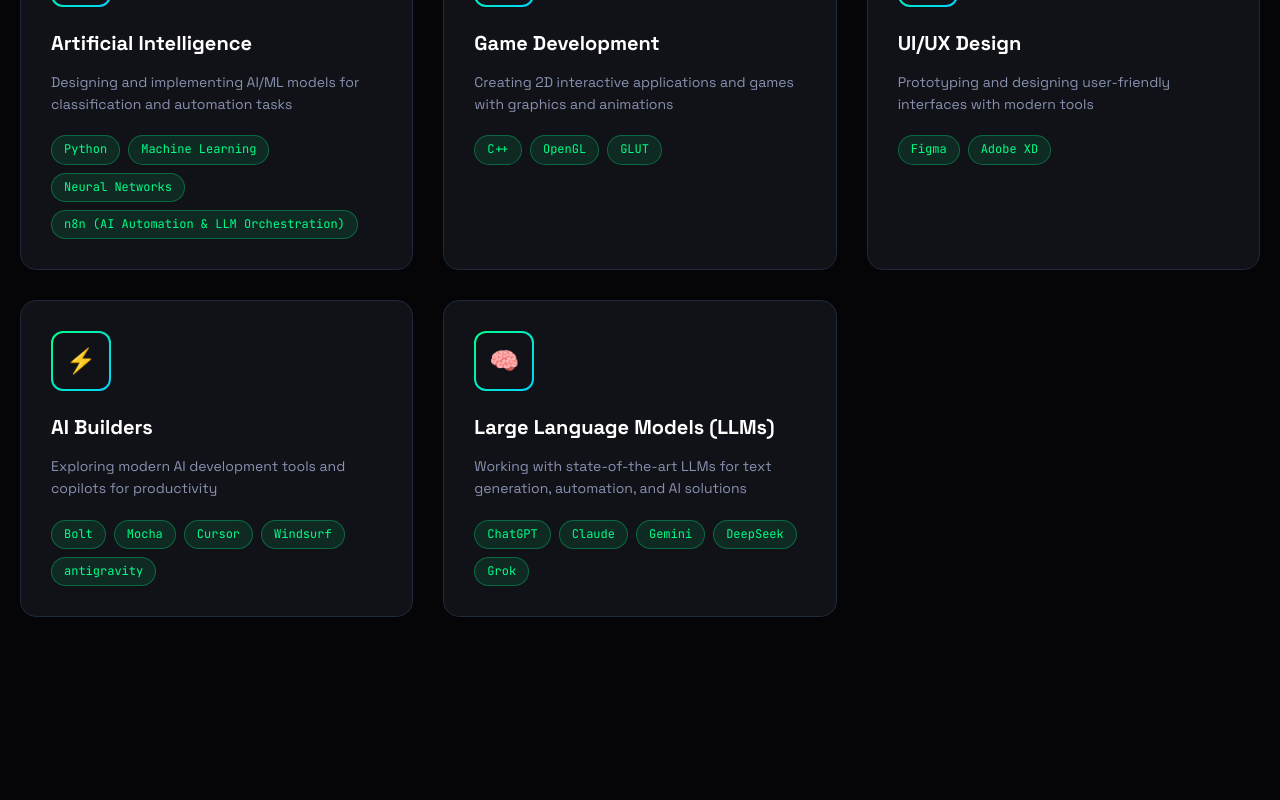
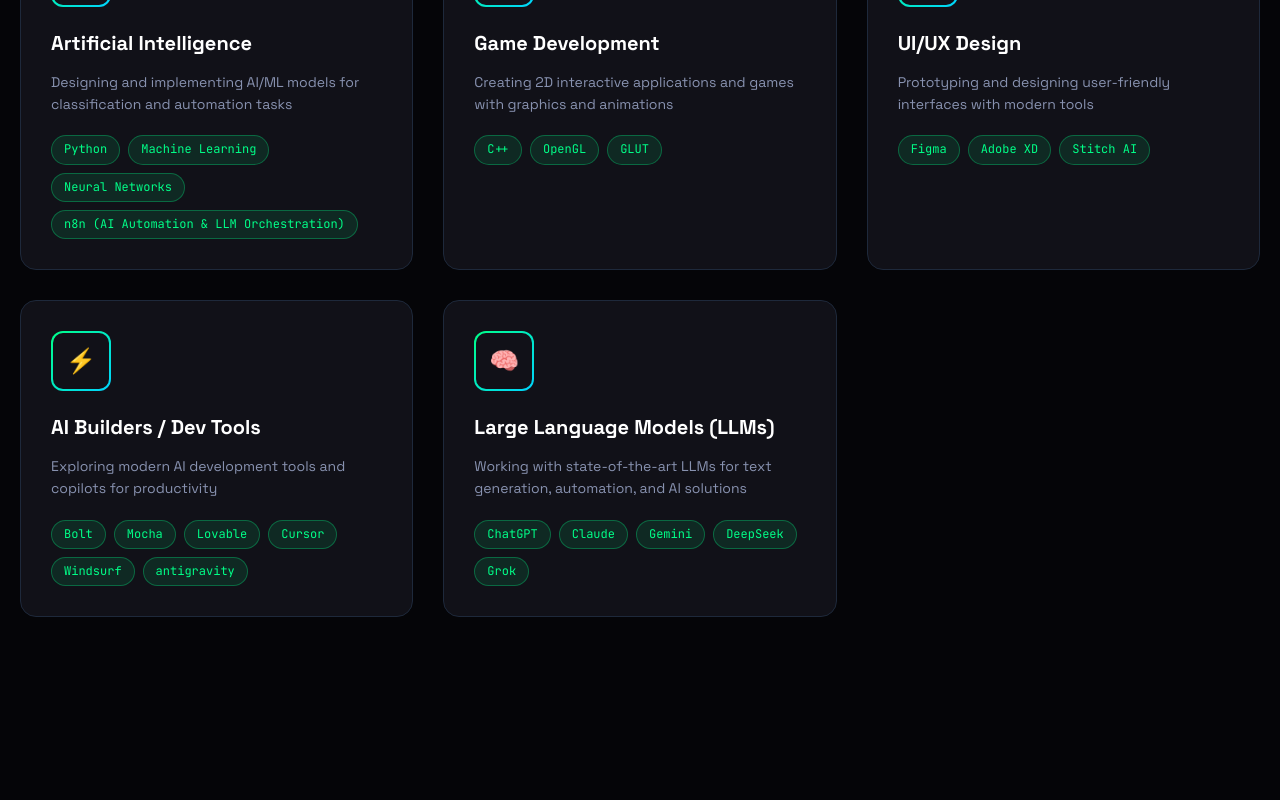
Before and after one commit to ziad202211/ziad-s-portfolio, a Next.js app: page / in a window 1280 px wide. Shown: the part 1620-2420 px from the top of the page. Built offline with nearby package versions, Linux system fonts and the light colour scheme.

Commit message:
new updates

```diff
--- a/src/app/components/Contact.jsx
+++ b/src/app/components/Contact.jsx
@@ -57,7 +57,7 @@
                 <span>📱</span>
               </div>
               <div className="contact-label">Phone</div>
-              <div className="contact-value">(+20) 1068730963</div>
+              <div className="contact-value">(+20) 1126376376</div>
             </div>
 
             <div className="contact-item">
--- a/src/app/components/Projects.jsx
+++ b/src/app/components/Projects.jsx
@@ -6,12 +6,21 @@
 
 const projectsData = [
   {
-    icon: "/images/projects/doctor.png",
-    title: "Doctor Appointment Web App",
+    icon: "/images/projects/super-saiyan.png",
+    title: "Super-Saiyan",
     description:
-      "A full-stack web application for booking doctor appointments with user authentication, scheduling, and form validation. Improved efficiency by automating manual booking tasks.",
-    tech: ["HTML", "CSS", "JavaScript", "PHP", "Laravel", "MySQL"],
-    liveDemo: "#",
+      "Took ownership of the Super-saiyan website after the initial version was developed by Eng. Hussien Khaled, leading the next phase of technical improvements and feature expansion. Enhanced the Supabase database structure, integrated a payment gateway, implemented new business requirements, refined UI components, and optimized overall performance. Built with React.js, backed by Supabase, and deployed on Vercel across two live instances.",
+    tech: ["Reac.js", "Supabase", "Vercel" , "Tailwind CSS"],
+    liveDemo: "https://www.super-saiyan.fit/",
+    github: "",
+  },
+  {
+    icon: "/images/projects/iwan.png",
+    title: "Iwan Design House - interior design company website",
+    description:
+      "A professional interior design company website designed to enhance brand presence and support marketing efforts. Features a clean, responsive layout, project showcases, and smooth user experience optimized for all devices.",
+    tech: ["Next js", "Supabase", "Tailwind CSS"],
+    liveDemo: "https://iwan-interior.vercel.app/",
     github: "#",
   },
   {
@@ -24,6 +33,15 @@
     github: "#",
   },
   {
+    icon: "/images/projects/doctor.png",
+    title: "Doctor Appointment Web App",
+    description:
+      "A full-stack web application for booking doctor appointments with user authentication, scheduling, and form validation. Improved efficiency by automating manual booking tasks.",
+    tech: ["HTML", "CSS", "JavaScript", "PHP", "Laravel", "MySQL"],
+    liveDemo: "",
+    github: "",
+  },
+  {
     icon: "/images/projects/movie-app.png",
     title: "Movies Web Application",
    description:
@@ -34,21 +52,21 @@
     github: "https://github.com/ziad202211/Movie-app",
   },
   {
-    icon: "/images/projects/iwan.png",
-    title: "Iwan Design House - interior design company website",
-    description:
-      "A professional interior design company website designed to enhance brand presence and support marketing efforts. Features a clean, responsive layout, project showcases, and smooth user experience optimized for all devices.",
-    tech: ["Next js", "Supabase", "Tailwind CSS"],
-    liveDemo: "https://iwan-interior.vercel.app/",
-    github: "#",
-  },
-  {
     icon: "/images/projects/ghina.png",
     title: "Ghinna Towers Real Estate - real estate company landing page",
     description:
     "A professional real estate company landing page built to support digital marketing campaigns. Highlights property offerings with a responsive design, intuitive navigation, and optimized performance across all devices.",
     tech: ["Next js", "Supabase", "Tailwind CSS"],
     liveDemo: "https://ghinna.vercel.app/",
+    github: "#",
+  },
+  {
+    icon: "/images/projects/Faris.png",
+    title: "Faris for Architectural Development",
+    description:
+      "Developed a modern company website for Faris, featuring a fully functional admin dashboard for content management.Built using React.js with Supabase for backend services and real-time database integration.The system allows dynamic content updates, secure data handling, and scalable architecture for future growth.",
+    tech: ["Reac.js", "Supabase", "Vercel" , "Tailwind CSS"],
+    liveDemo: "https://faris-jet.vercel.app/",
     github: "#",
   },
   {
@@ -122,6 +140,7 @@
               </div>
 
               <div className="project-links flex gap-4 mt-4">
+                {project.liveDemo && project.liveDemo !== "#" ? (
                   <Link
                     href={project.liveDemo}
                     className="project-link flex items-center gap-1 hover:underline"
@@ -129,6 +148,12 @@
                   >
                     🔗 Live Demo
                   </Link>
+                ) : (
+                  <span className="project-link flex items-center gap-1 text-gray-500 cursor-not-allowed">
+                    🔗 Live Demo
+                  </span>
+                )}
+                {project.github && project.github !== "#" ? (
                   <Link
                     href={project.github}
                     className="project-link flex items-center gap-1 hover:underline"
@@ -136,6 +161,11 @@
                   >
                     📁 GitHub
                   </Link>
+                ) : (
+                  <span className="project-link flex items-center gap-1 text-gray-500 cursor-not-allowed">
+                    📁 GitHub
+                  </span>
+                )}
               </div>
             </div>
           </div>
--- a/src/app/components/Skills.jsx
+++ b/src/app/components/Skills.jsx
@@ -37,15 +37,16 @@
     icon: '🎨',
     title: 'UI/UX Design',
     description: 'Prototyping and designing user-friendly interfaces with modern tools',
-    tech: ['Figma', 'Adobe XD'],
+    tech: ['Figma', 'Adobe XD','Stitch AI'],
   },
   {
     icon: '⚡',
-    title: 'AI Builders',
+    title: 'AI Builders / Dev Tools',
     description: 'Exploring modern AI development tools and copilots for productivity',
     tech: [
       'Bolt',
       'Mocha',
+      'Lovable',
       'Cursor',
       'Windsurf',
       'antigravity',
```
Also changed, not shown: public/images/projects/Faris.png (added), public/images/projects/super-saiyan.png (added). Lines whose indentation alone changed are shown as unchanged.
